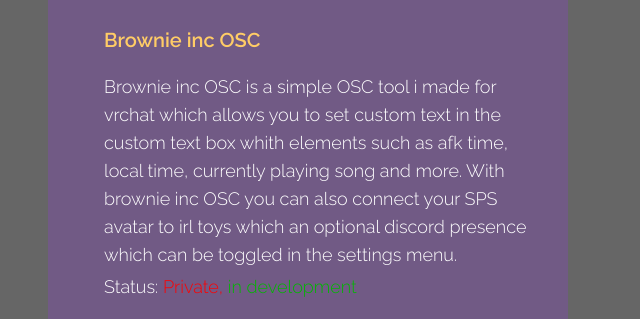
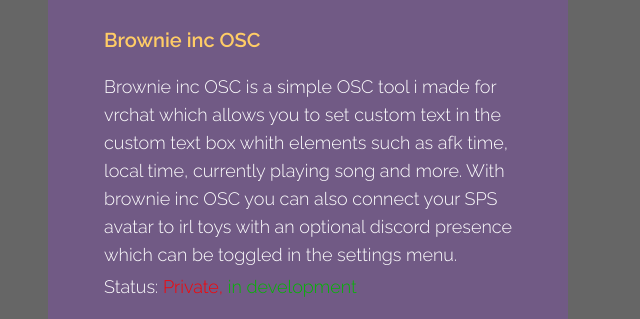
Before and after one commit to Bwownie/Bwownie.github.io, a plain HTML site: page index.html in a window 1280 px wide. Shown: the part 1442-1761 px from the top of the page, 32-672 px from the left. Drawn offline with nearby package versions, Linux system fonts and the light colour scheme.

Commit message:
Spelling mistake x3

```diff
--- a/index.html
+++ b/index.html
@@ -60,7 +60,7 @@
                             <a id="gitlink" href="https://github.com/Bwownie/Brownie-inc-vrchat-osc" target="_blank">
                                 <h3 class="text-lg sm:text-xl mb-2 sm:mb-3 tm-text-yellow">Brownie inc OSC</h3>
                             </a>
-                            <div class="text-white text-md sm:text-lg font-light mb-1">Brownie inc OSC is a simple OSC tool i made for vrchat which allows you to set custom text in the custom text box whith elements such as afk time, local time, currently playing song and more. With brownie inc OSC you can also connect your SPS avatar to irl toys which an optional discord presence which can be toggled in the settings menu.</div>
+                            <div class="text-white text-md sm:text-lg font-light mb-1">Brownie inc OSC is a simple OSC tool i made for vrchat which allows you to set custom text in the custom text box whith elements such as afk time, local time, currently playing song and more. With brownie inc OSC you can also connect your SPS avatar to irl toys with an optional discord presence which can be toggled in the settings menu.</div>
                             <div class="text-white text-md sm:text-lg font-light mb-1">Status: <span style="color: red;">Private, </span><span style="color: rgb(0, 184, 0);">in development</span></div>
                         </div>
                     </div>
```
